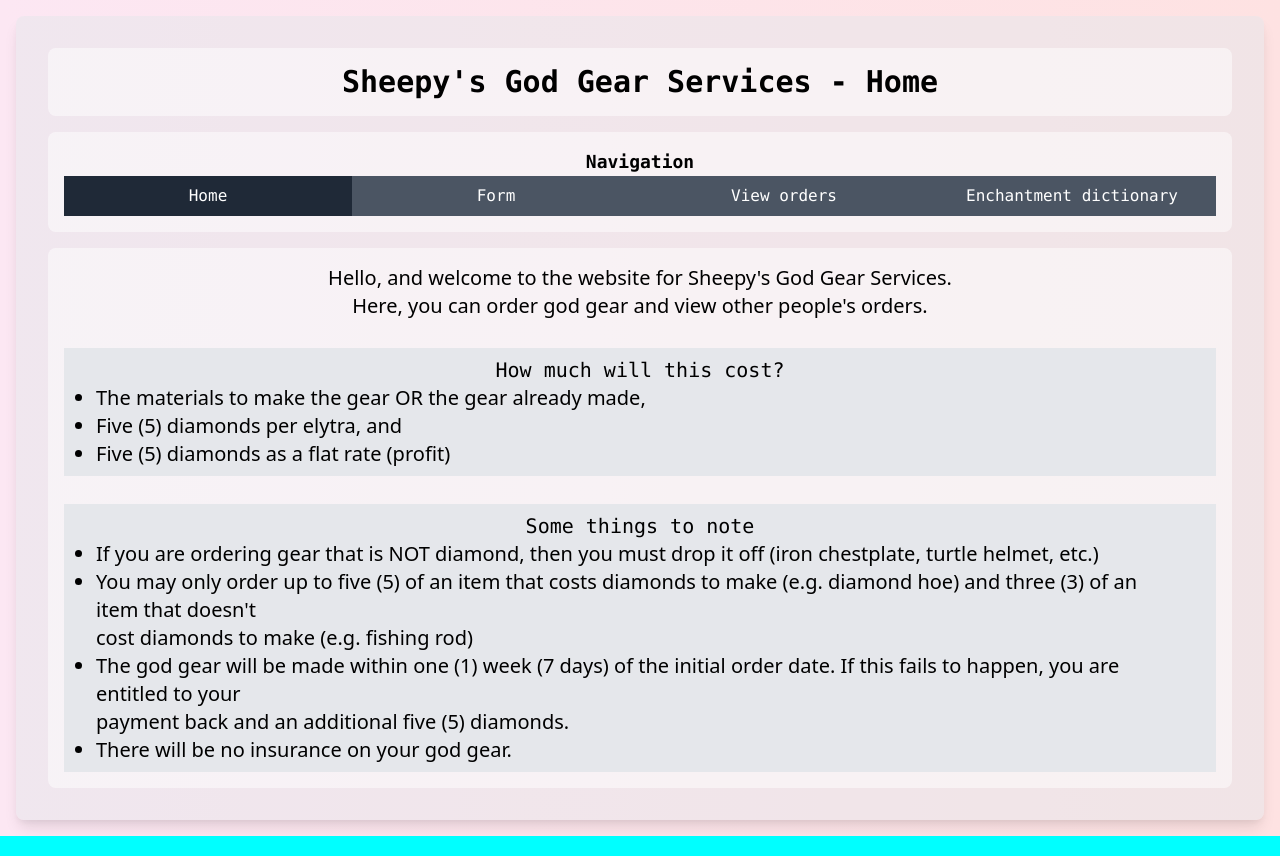
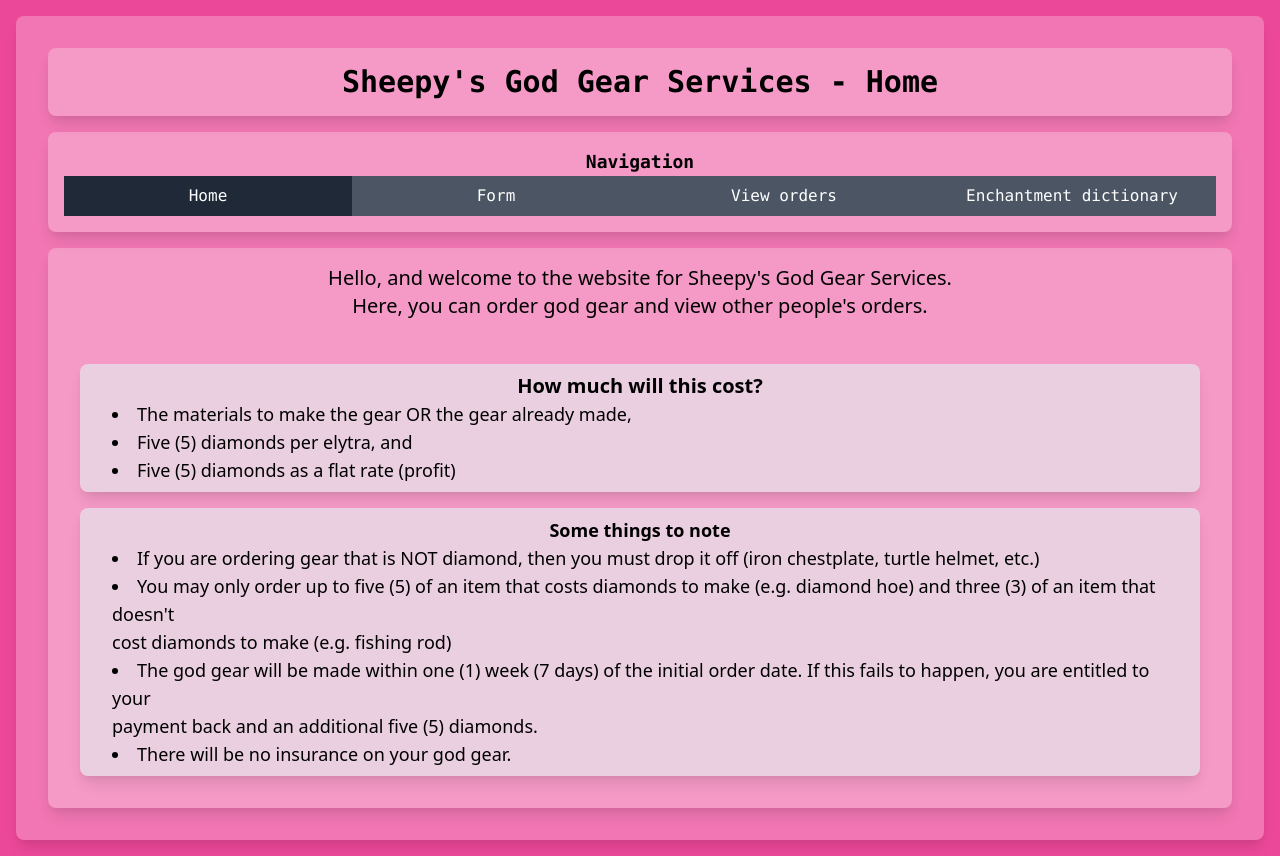
Before and after one commit to sheepy0125/NewMinecraftGearFormSite, a React (Create React App) app: page /home in a window 1280 px wide. Built offline with nearby package versions, Linux system fonts and the light colour scheme.

Commit message:
Make look nice lolololol

```diff
--- a/public/index.html
+++ b/public/index.html
@@ -1,5 +1,5 @@
 <!DOCTYPE html>
-<html lang="en" style="background-color: aqua" class="bg-gradient-to-l from-red-100 to-pink-100">
+<html lang="en" class="bg-pink-500">
 	<head>
 		<meta charset="UTF-8" />
 		<meta name="viewport" content="width=device-width, initial-scale=1.0" />
--- a/src/components/boilerplate/button.jsx
+++ b/src/components/boilerplate/button.jsx
@@ -4,5 +4,9 @@ export default function Button(props) {
 	const normalColor = props.active ? props.activeColor : props.normalColor || "blue-300";
 	const activeColor = props.activeColor || "blue-700";
 
-	return <button className={`bg-${normalColor} hover:bg-${activeColor} p-2 font-mono hover:underline ${props.className}`}>{props.children}</button>;
+	return (
+		<button className={`bg-${normalColor} hover:bg-${activeColor} p-2 font-mono hover:underline focus:outline-none ${props.className}`}>
+			{props.children}
+		</button>
+	);
 }
--- a/src/components/boilerplate/widgets/baseWidget.jsx
+++ b/src/components/boilerplate/widgets/baseWidget.jsx
@@ -1,5 +1,14 @@
 // Base widget component
 
 export default function BaseWidget(props) {
-	return <div className={`p-4 m-4 font-semibold bg-white bg-opacity-50 rounded-lg ${props.className}`}>{props.children}</div>;
+	const inactiveOpacity = props.inactiveOpacity || "25";
+	const activeOpacity = props.activeOpacity || "30";
+
+	return (
+		<div
+			className={`p-4 m-4 font-semibold bg-white bg-opacity-${inactiveOpacity} rounded-lg shadow-lg hover:bg-opacity-${activeOpacity} focus-within:bg-opacity-${activeOpacity} ${props.className}`}
+		>
+			{props.children}
+		</div>
+	);
 }
--- /dev/null
+++ b/src/components/boilerplate/widgets/listWidget.jsx
@@ -0,0 +1,11 @@
+// List widget
+
+import BaseWidget from "./baseWidget.jsx";
+
+export default function ListWidget(props) {
+	return (
+		<BaseWidget className={`px-8 py-2 text-left list-disc bg-gray-200 ${props.className}`} activeOpacity="80" inactiveOpacity="70">
+			{props.children}
+		</BaseWidget>
+	);
+}
--- a/src/components/boilerplate/widgets/mainWidget.jsx
+++ b/src/components/boilerplate/widgets/mainWidget.jsx
@@ -3,5 +3,5 @@
 import BaseWidget from "./baseWidget";
 
 export default function MainWidget(props) {
-	return <BaseWidget className="block bg-gray-200 bg-opacity-25 shadow-lg flex-cols">{props.children}</BaseWidget>;
+	return <BaseWidget className="bg-opacity-25 shadow-lg">{props.children}</BaseWidget>;
 }
--- a/src/components/pages/formSelection.jsx
+++ b/src/components/pages/formSelection.jsx
@@ -26,8 +26,8 @@ export default function FormSelection() {
 	// Convert the JSON data to input tags
 	function convertToInputs(data) {
 		return data.map((item) => (
-			<fieldset key={item.name} className="p-4 border-2 border-blue-400 rounded-md w-max">
-				<legend className="block mx-auto border-2 ">{item.name}</legend>
+			<fieldset key={item.name} className="p-4 border-2 border-pink-400 rounded-md">
+				<legend className="px-2 mx-auto">{item.name}</legend>
 				<input
 					type="number"
 					name={item.name}
@@ -35,7 +35,7 @@ export default function FormSelection() {
 					max={item.max}
 					minLength={1}
 					defaultValue="0"
-					className="text-center rounded-sm outline-none ring-0 ring-blue-600 focus:ring-2"
+					className="w-full text-center rounded-sm outline-none ring-0 ring-blue-600 focus:ring-2"
 					required
 				/>
 			</fieldset>
@@ -52,13 +52,11 @@ export default function FormSelection() {
 			<Title>Sheepy's God Gear Services - Form</Title>
 			<Navbar currentPage="/form" />
 			<BaseWidget className="text-xl text-center">
-				<div className="block mx-auto font-bold text-center">
-					<p>Form</p>
-					<div className="px-4 mx-auto my-2 font-normal bg-gray-200 rounded-lg w-max">
-						<p>Select what you would like.</p>
-						<div className="grid-cols-2 gap-4 mx-auto w-max lg:grid-cols-3 md:grid">{itemInputs}</div>
-					</div>
-				</div>
+				<p className="font-semibold">Form</p>
+				<p className="font-thin">Select what you would like to order here.</p>
+				<BaseWidget className="w-full px-4 py-4 mx-auto bg-gray-200 lg:px-8 md:w-max" activeOpacity="60" inactiveOpacity="60">
+					<div className="grid-cols-2 gap-4 mx-auto lg-4 xl:grid-cols-3 md:grid">{itemInputs}</div>
+				</BaseWidget>
 			</BaseWidget>
 		</MainWidget>
 	);
--- a/src/components/pages/index.jsx
+++ b/src/components/pages/index.jsx
@@ -2,6 +2,7 @@
 
 import MainWidget from "../boilerplate/widgets/mainWidget.jsx";
 import BaseWidget from "../boilerplate/widgets/baseWidget.jsx";
+import ListWidget from "../boilerplate/widgets/listWidget.jsx";
 import Title from "../title.jsx";
 import Navbar from "../boilerplate/navbar.jsx";
 
@@ -16,29 +17,30 @@ export default function Index() {
 					<p>Here, you can order god gear and view other people's orders.</p>
 				</div>
 				<br />
-				<div className="mx-auto max-w-max">
-					<ul className="w-full px-8 py-2 font-light text-left list-disc bg-gray-200">
-						<p className="font-mono text-center">How much will this cost?</p>
-						<li>The materials to make the gear OR the gear already made,</li>
-						<li>Five (5) diamonds per elytra, and</li>
-						<li>Five (5) diamonds as a flat rate (profit)</li>
-					</ul>
-					<br />
-					<ul className="w-full px-8 py-2 font-light text-left list-disc bg-gray-200">
-						<p className="font-mono text-center">Some things to note</p>
-						<li>If you are ordering gear that is NOT diamond, then you must drop it off (iron chestplate, turtle helmet, etc.)</li>
-						<li>
+				<div className="mx-auto text-lg max-w-max">
+					<ListWidget>
+						<p className="text-xl text-center">How much will this cost?</p>
+						<li className="font-normal">The materials to make the gear OR the gear already made,</li>
+						<li className="font-normal">Five (5) diamonds per elytra, and</li>
+						<li className="font-normal">Five (5) diamonds as a flat rate (profit)</li>
+					</ListWidget>
+					<ListWidget>
+						<p className="text-center ">Some things to note</p>
+						<li className="font-normal">
+							If you are ordering gear that is NOT diamond, then you must drop it off (iron chestplate, turtle helmet, etc.)
+						</li>
+						<li className="font-normal">
 							You may only order up to five (5) of an item that costs diamonds to make (e.g. diamond hoe) and three (3) of an item that doesn't
 							<br />
 							cost diamonds to make (e.g. fishing rod)
 						</li>
-						<li>
+						<li className="font-normal">
 							The god gear will be made within one (1) week (7 days) of the initial order date. If this fails to happen, you are entitled to your
 							<br />
 							payment back and an additional five (5) diamonds.
 						</li>
-						<li>There will be no insurance on your god gear.</li>
-					</ul>
+						<li className="font-normal">There will be no insurance on your god gear.</li>
+					</ListWidget>
 				</div>
 			</BaseWidget>
 		</MainWidget>
```
